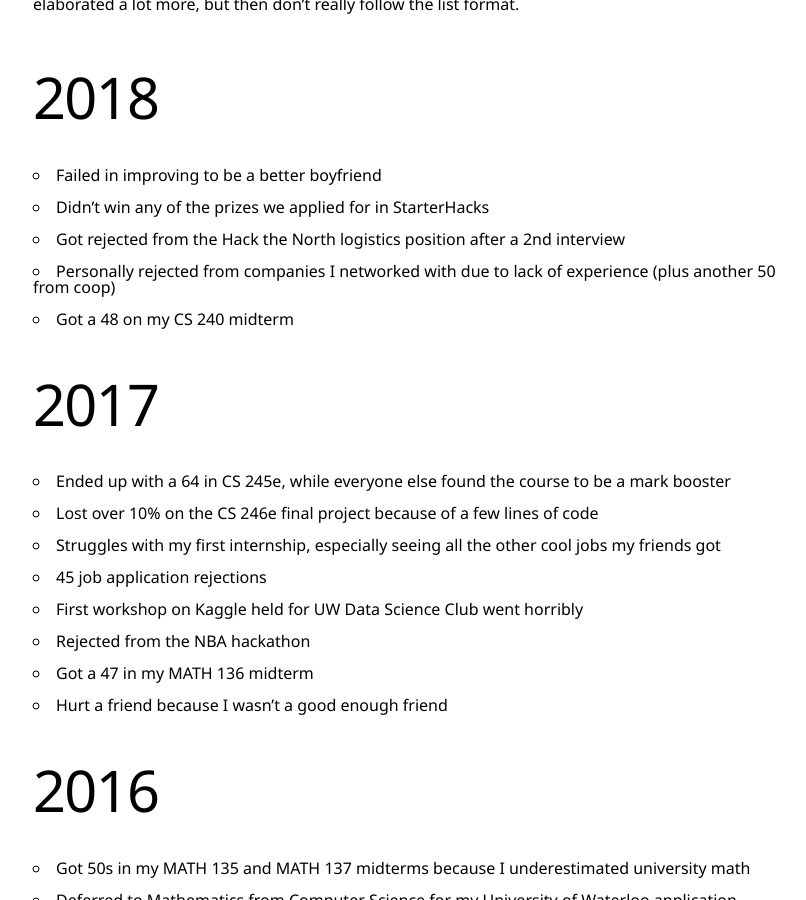
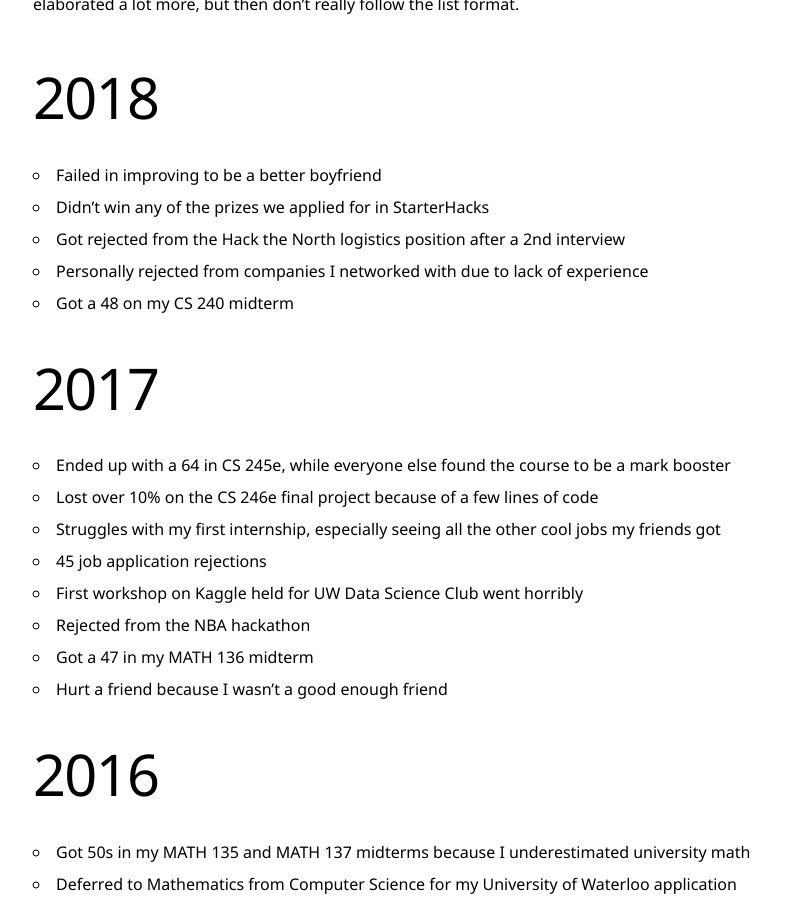
Before and after one commit to clayton-halim/clayton-halim.github.io, a Jekyll site: the page built from _posts/2018-03-06-my-failures.md, in a window 1280 px wide and 900 px high, scrolled down 640 px. Shown: the whole window, without its empty margins (223-1029 px from the left). Built offline with Jekyll 4.4.1, drawn with Linux system fonts in a browser that asks for light colours; nearby versions of some CDN libraries.

Commit message:
Update post

```diff
--- a/_posts/2018-03-06-my-failures.md
+++ b/_posts/2018-03-06-my-failures.md
@@ -14,7 +14,7 @@ Everyone goes through failures and I want to share mine to show a different pres
 - Failed in improving to be a better boyfriend
 - Didn't win any of the prizes we applied for in StarterHacks
 - Got rejected from the Hack the North logistics position after a 2nd interview
-- Personally rejected from companies I networked with due to lack of experience (plus another 50 from coop)
+- Personally rejected from companies I networked with due to lack of experience
 - Got a 48 on my CS 240 midterm
 
 ### 2017
```
